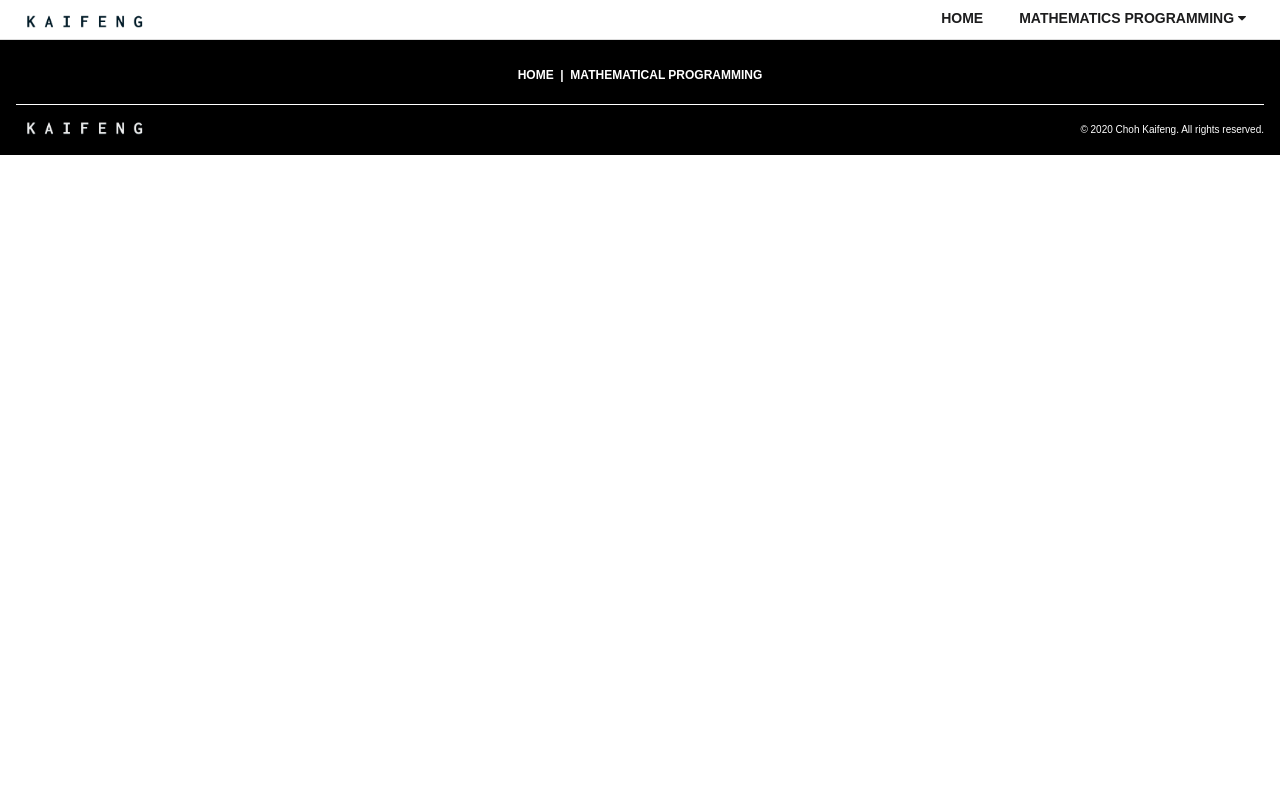
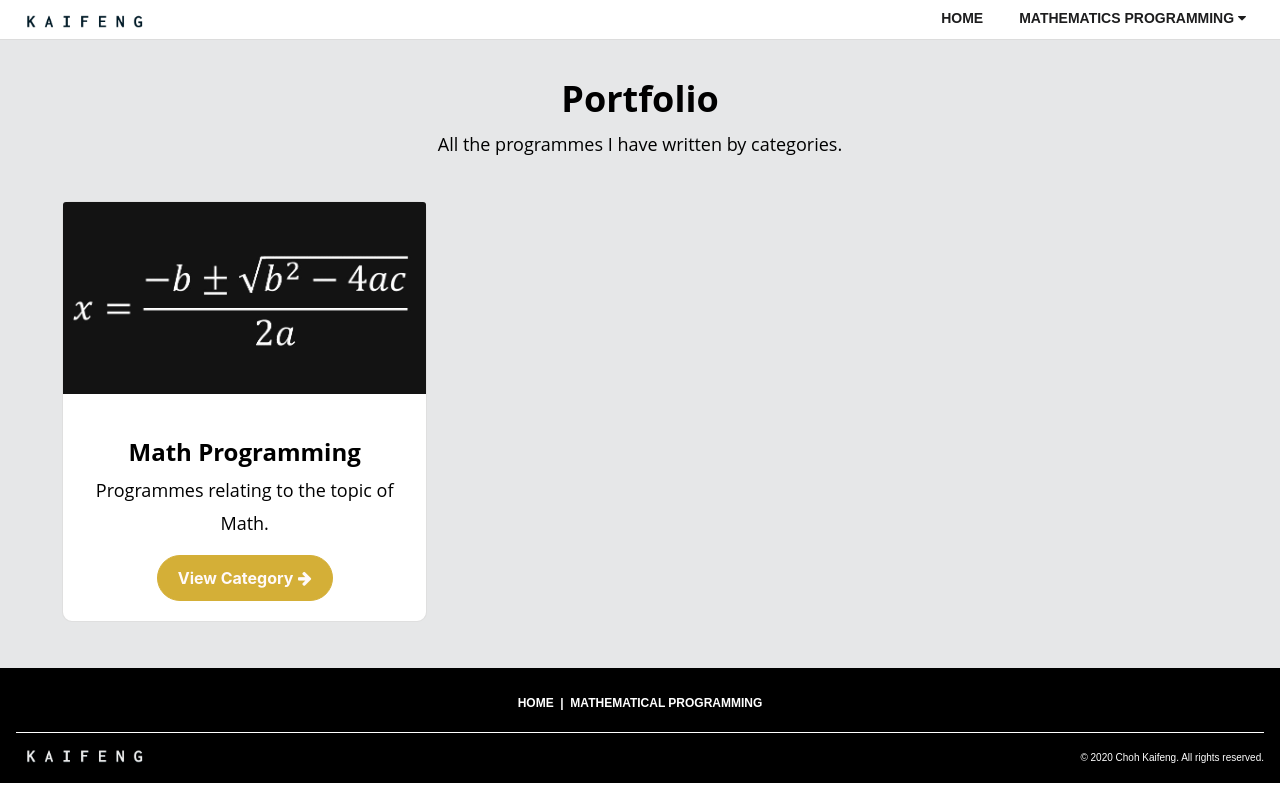
Before and after one commit to ChohKaifeng/ChohKaifeng.github.io, a website: page index.html in a window 1280 px wide. Drawn offline with nearby package versions, Linux system fonts and the light colour scheme.

Commit message:
Updated index.html

```diff
--- /dev/null
+++ b/css/homepage.css
@@ -0,0 +1,64 @@
+.container-fluid {
+    background-color: RGB(230,231,232);
+    padding: 30px 62px;
+  }
+
+  h1,
+  h2,
+  h3,
+  h4,
+  h5,
+  h6,
+  p {
+    font-family: 'Open Sans', Arial, sans-serif;
+    color: black;
+  }
+
+  h1 {
+    margin-top:7px;
+    font-size: 36px;
+    font-weight: bold;
+  }
+
+  p {
+    font-size: 18px;
+    line-height: 1.8em;
+  }
+
+  /* Button to view project */
+  .button {
+    display: flex;
+    align-items: center;
+    justify-content: center;
+  }
+  a.btn {
+    text-decoration: none;
+    /* background: rgb(212, 175, 55);
+    color: white; */
+    background: #d4af37;
+    color: rgb(255,250,250);
+    padding: 10px 20px;
+    border: 1px solid #d4af37;
+    border-radius: 25px;
+  }
+
+  a.btn:hover {
+    text-decoration: none;
+    background: rgb(255,250,250);
+    color: #d4af37;
+    padding: 10px 20px;
+    border: 1px solid #d4af37;
+    border-radius: 25px;
+  }
+
+  /* Makes the card image of the same height */
+  .card-img-top {
+      height: 15vw;
+      object-fit: cover;
+  }
+
+  /* Makes card the same height */
+  .card{
+      border-radius: 10px;
+      height:100%;
+  }
--- a/index.html
+++ b/index.html
@@ -1,10 +1,12 @@
 <!DOCTYPE html>
 <html lang="en">
+
 <head>
   <meta charset="UTF-8" />
   <meta name="viewport" content="width=device-width, initial-scale=1.0" />
   <link rel="icon" href="./img/favicon.jpg" type="image/gif" sizes="16x16" />
   <link rel="stylesheet" href="https://maxcdn.bootstrapcdn.com/bootstrap/4.3.1/css/bootstrap.min.css">
+  <link rel="stylesheet" href="./css/homepage.css" />
   <script src="https://ajax.googleapis.com/ajax/libs/jquery/3.4.1/jquery.min.js"></script>
   <script src="https://cdnjs.cloudflare.com/ajax/libs/popper.js/1.14.7/umd/popper.min.js"></script>
   <script src="https://maxcdn.bootstrapcdn.com/bootstrap/4.3.1/js/bootstrap.min.js"></script>
@@ -17,7 +19,78 @@
   <!-- HEADER -->
   <header id="header"></header>
 
+  <div class="container-fluid">
+    <div class="justify-content-center">
+      <h1 class="text-center">Portfolio</h1>
+      <p class="text-center">All the programmes I have written by categories.</p>
+      <br />
+      <!-- Row 1 -->
+      <div class="row">
+        <!-- Card 1 -->
+        <div class="col-12 col-lg-4 pb-3">
+          <div class="card">
+            <img class="card-img-top" src="img/QuadraticFormulaSolver/QuadFormula.jpg" alt="Quadratic Formula" />
+            <div class="card-body">
+              <br />
+              <h4 class="text-center"><strong>Math Programming</strong></h4>
+              <p class="mt-1 mb-3 text-center">
+                Programmes relating to the topic of Math.
+              </p>
+              <div class="button">
+                <a href="./MathematicProgramming.html" class="btn text-center"><strong>View Category</strong> <i
+                    class="fa fa-arrow-right"></i>
+                </a>
+              </div>
+            </div>
+          </div>
+        </div>
+        <!-- Card 2 -->
+        <!-- <div class="col-12 col-lg-4 pb-3">
+          <div class="card">
+            <img class="card-img-top" src="img/ScaleConverter/ScaleConverter.jpg" alt="Quadratic Formula" />
+            <div class="card-body">
+              <br />
+              <h4 class="text-center"><strong>Scale Converter</strong></h4>
+              <p class="mt-3 mb-0 text-center">
+                User keys in a length & a scale.
+              </p>
+              <p class="text-center">
+                Program returns the new scaled length.
+              </p>
+              <div class="button">
+                <a href="./ScaleConverter.html" class="btn text-center"><strong>View Project</strong> <i
+                    class="fa fa-arrow-right"></i>
+                </a>
+              </div>
+            </div>
+          </div>
+        </div> -->
+        <!-- Card 3 -->
+        <!-- <div class="col-12 col-lg-4 pb-3">
+          <div class="card">
+            <img class="card-img-top" src="img/QuadraticFormulaSolver/QuadFormula.jpg" alt="Quadratic Formula" />
+            <div class="card-body">
+              <br />
+              <h4 class="text-center"><strong>Quadratic Formula Solver</strong></h4>
+              <p class="mt-3 mb-0 text-center">
+                User keys in 3 values of a Quadratic Equation.
+              </p>
+              <p class="text-center">
+                Program calculates the X values.
+              </p>
+              <div class="button">
+                <a href="./QuadraticFormulaSolver.html" class="btn text-center"><strong>View Project</strong> <i
+                    class="fa fa-arrow-right"></i>
+                </a>
+              </div>
+            </div>
+          </div>
+        </div> -->
+      </div>
+    </div>
+  </div>
   <!-- Footer -->
   <footer id="footer"></footer>
 </body>
+
 </html>
```
Lines whose indentation alone changed are shown as unchanged.
